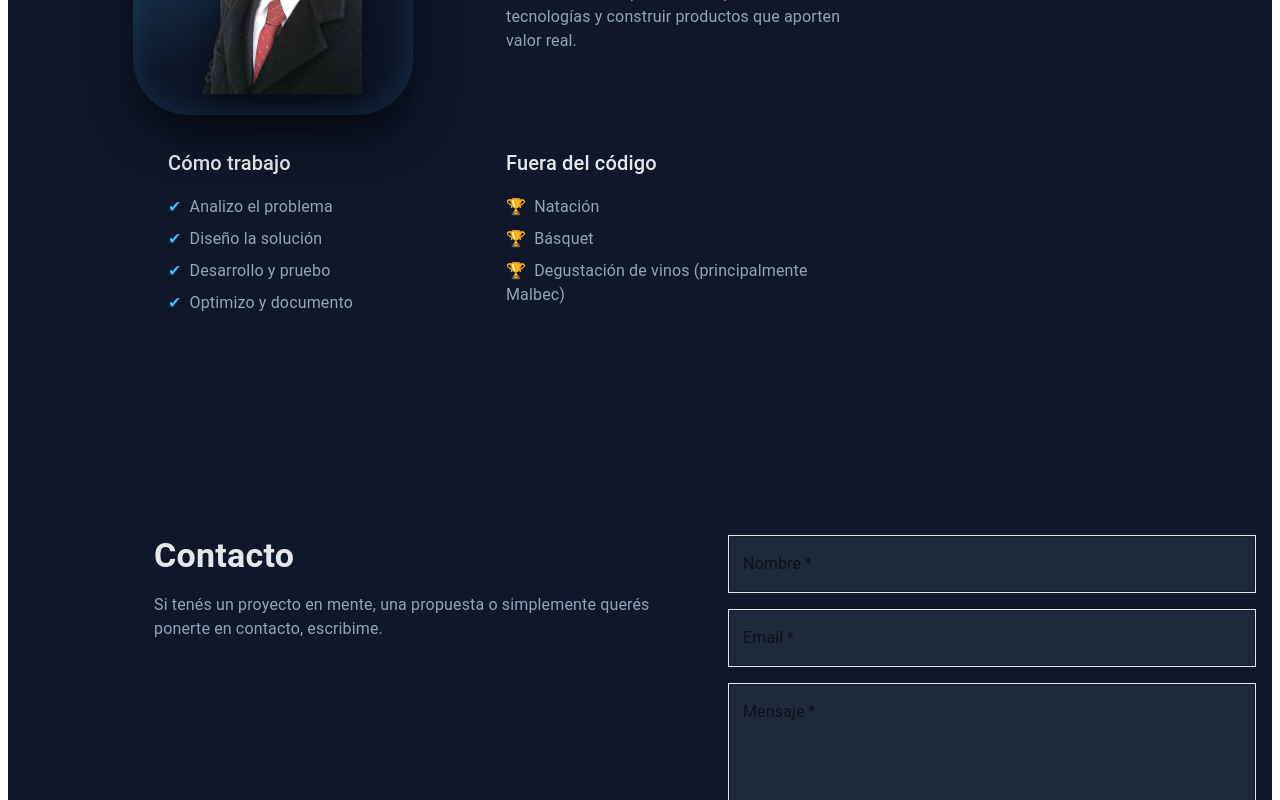
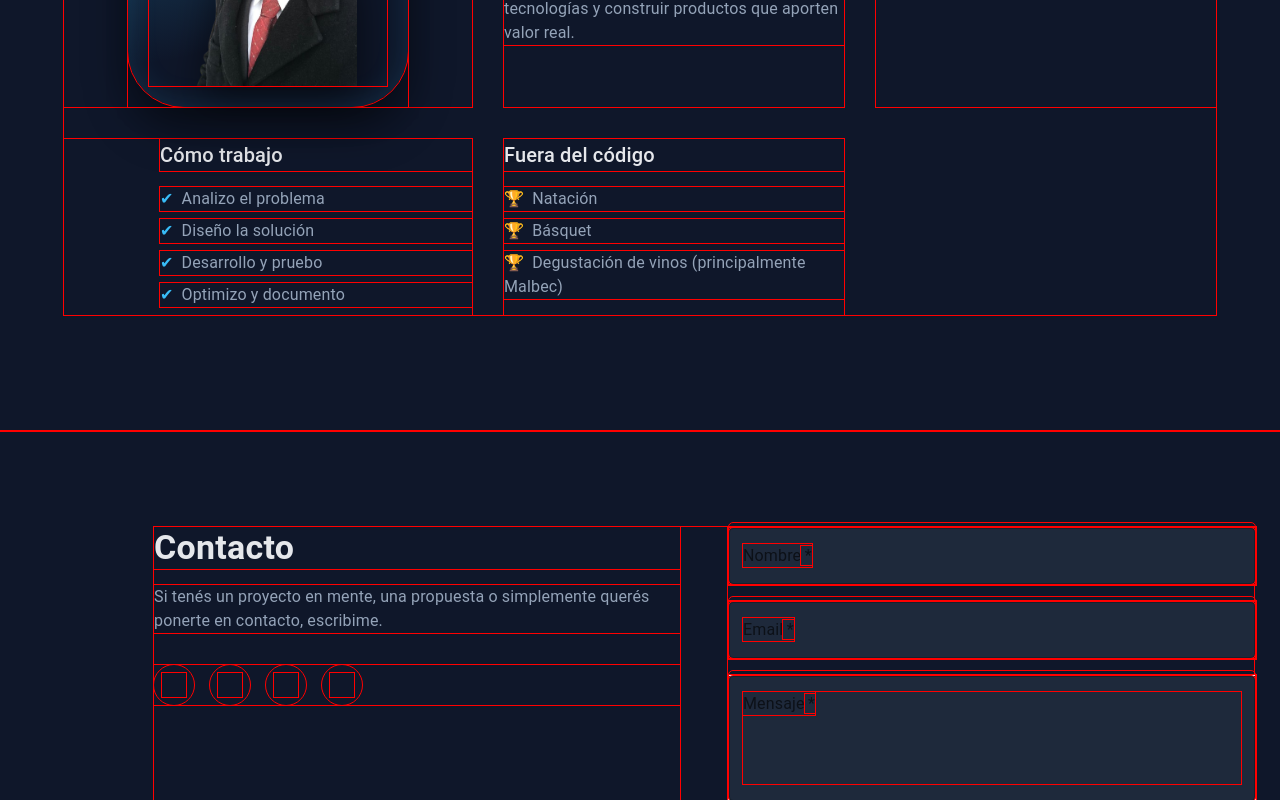
Before and after one commit to cvertilus/PortfolioProject, a React (Vite) app: page / in a window 1280 px wide. Shown: the part 2071-2871 px from the top of the page. Built offline with nearby package versions, Linux system fonts and the light colour scheme; some icons are missing.

Commit message:
solucionando problemas de responive

```diff
--- a/src/index.css
+++ b/src/index.css
@@ -28,4 +28,10 @@
 html,body{
   max-width: 100dvw;
   overflow-x: hidden;
+  margin: 0;
+  padding: 0;
 }
+
+* {
+  outline: 1px solid red !important;
+}
```
